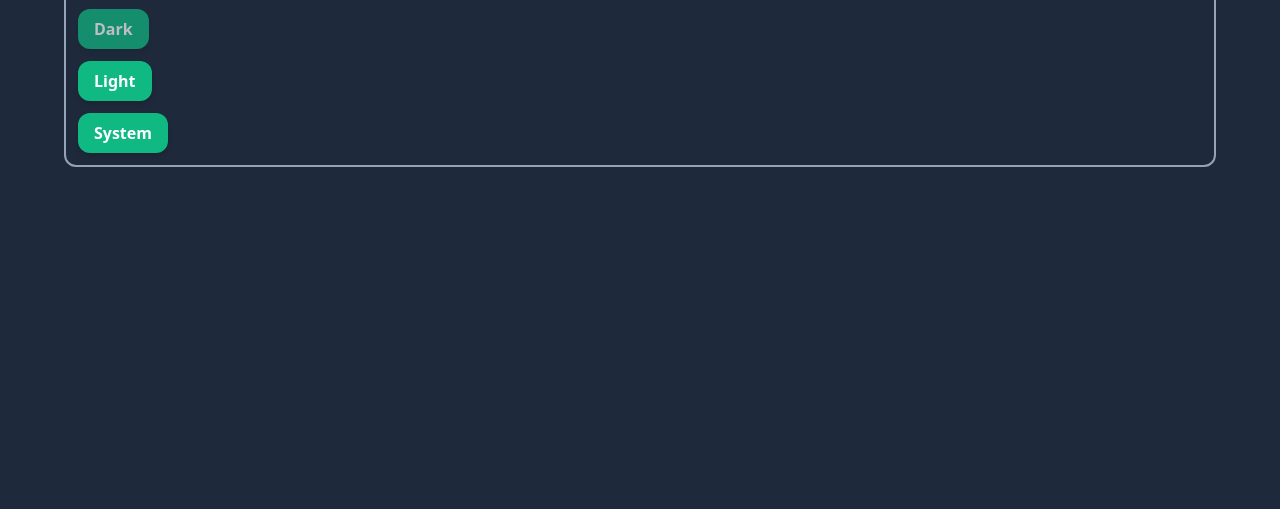
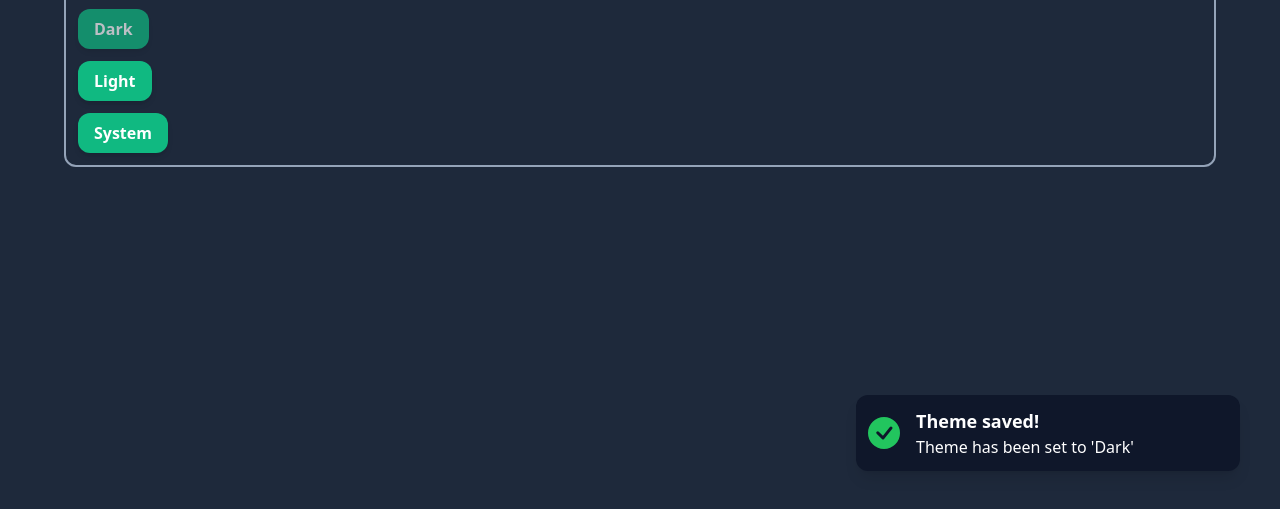
Before and after one commit to JessenMorten/personal-website, a Gatsby site: page /settings in a window 1280 px wide. Both pictures are taken after a click on the button "Dark". Shown: the part 289-798 px from the top of the page. Built offline with nearby package versions, Linux system fonts and the light colour scheme; Gatsby itself is replaced by a stand-in of ours.

Commit message:
Add notification service

```diff
--- a/src/components/Page.tsx
+++ b/src/components/Page.tsx
@@ -1,6 +1,7 @@
 import { Link } from "gatsby";
-import React, { FC, PropsWithChildren } from "react";
+import React, { FC, PropsWithChildren, useEffect, useState } from "react";
 import { Helmet } from "react-helmet";
+import { Notification, notificationService, NotificationType } from "../services/notificationService";
 
 export interface Seo {
     title?: string;
@@ -30,8 +31,19 @@ const NavLink: FC<PropsWithChildren<{ to: string }>> = (props) => {
 };
 
 export const Page: FC<PageProps> = (props) => {
+    // Setup notifications
+    const [notifications, setNotifications] = useState<Notification[]>([]);
+    const notificationObserver = { handle: setNotifications };
+    useEffect(() => {
+        notificationService.subscribe(notificationObserver);
+
+        return () => {
+            notificationService.unsubscribe(notificationObserver);
+        };
+    }, []);
+
+    // Setup SEO
     let title = props.headline;
-
     if (!!props.seo) {
         title = props.seo.title || title;
     }
@@ -118,6 +130,46 @@ export const Page: FC<PageProps> = (props) => {
                 {props.children}
             </div>
         </main>
+
+        {/* Notifications */}
+        <div className="fixed bottom-10 right-10 left-10 sm:left-auto">
+            {notifications.map(n => (
+                <div key={n.id}>
+                    <div className="mt-3 sm:w-96 mx-auto p-3 flex items-center bg-white dark:bg-slate-900 rounded-xl shadow-lg space-x-4">
+                        <div className="shrink-0">
+                            {n.type !== NotificationType.Information ? null : (
+                                <svg className="text-blue-500 w-4 h-4 sm:w-8 sm:h-8" xmlns="http://www.w3.org/2000/svg" fill="currentColor" viewBox="0 0 16 16">
+                                    <path d="M8 16A8 8 0 1 0 8 0a8 8 0 0 0 0 16zm.93-9.412-1 4.705c-.07.34.029.533.304.533.194 0 .487-.07.686-.246l-.088.416c-.287.346-.92.598-1.465.598-.703 0-1.002-.422-.808-1.319l.738-3.468c.064-.293.006-.399-.287-.47l-.451-.081.082-.381 2.29-.287zM8 5.5a1 1 0 1 1 0-2 1 1 0 0 1 0 2z" />
+                                </svg>
+                            )}
+
+                            {n.type !== NotificationType.Success ? null : (
+                                <svg className="text-green-500 w-4 h-4 sm:w-8 sm:h-8" xmlns="http://www.w3.org/2000/svg" fill="currentColor" viewBox="0 0 16 16">
+                                    <path d="M16 8A8 8 0 1 1 0 8a8 8 0 0 1 16 0zm-3.97-3.03a.75.75 0 0 0-1.08.022L7.477 9.417 5.384 7.323a.75.75 0 0 0-1.06 1.06L6.97 11.03a.75.75 0 0 0 1.079-.02l3.992-4.99a.75.75 0 0 0-.01-1.05z" />
+                                </svg>
+                            )}
+
+                            {n.type !== NotificationType.Warning ? null : (
+                                <svg className="text-yellow-500 w-4 h-4 sm:w-8 sm:h-8" xmlns="http://www.w3.org/2000/svg" fill="currentColor" viewBox="0 0 16 16">
+                                    <path d="M16 8A8 8 0 1 1 0 8a8 8 0 0 1 16 0zM8 4a.905.905 0 0 0-.9.995l.35 3.507a.552.552 0 0 0 1.1 0l.35-3.507A.905.905 0 0 0 8 4zm.002 6a1 1 0 1 0 0 2 1 1 0 0 0 0-2z" />
+                                </svg>
+                            )}
+
+                            {n.type !== NotificationType.Error ? null : (
+                                <svg className="text-red-500 w-4 h-4 sm:w-8 sm:h-8" xmlns="http://www.w3.org/2000/svg" fill="currentColor" viewBox="0 0 16 16">
+                                <path d="M16 8A8 8 0 1 1 0 8a8 8 0 0 1 16 0zM5.354 4.646a.5.5 0 1 0-.708.708L7.293 8l-2.647 2.646a.5.5 0 0 0 .708.708L8 8.707l2.646 2.647a.5.5 0 0 0 .708-.708L8.707 8l2.647-2.646a.5.5 0 0 0-.708-.708L8 7.293 5.354 4.646z"/>
+                              </svg>
+                            )}
+
+                        </div>
+                        <div>
+                            <div className="sm:text-lg font-medium sm:font-bold text-slate-900 dark:text-white">{n.title}</div>
+                            <p className="text-sm sm:text-base text-slate-500 dark:text-white">{n.message}</p>
+                        </div>
+                    </div>
+                </div>
+            ))}
+        </div>
     </>
     );
 };
--- /dev/null
+++ b/src/services/notificationService.ts
@@ -0,0 +1,101 @@
+export enum NotificationType {
+    Information = "Information",
+    Success = "Success",
+    Warning = "Warning",
+    Error = "Error"
+}
+
+export interface Notification {
+    id: string;
+    title: string;
+    message: string;
+    type: NotificationType;
+}
+
+export interface NotificationObserver {
+    handle: (allNotification: Notification[]) => void
+}
+
+export interface NotificationService {
+    subscribe: (observer: NotificationObserver) => void;
+    unsubscribe: (observer: NotificationObserver) => void;
+    information: (title: string, message: string) => void;
+    success: (title: string, message: string) => void;
+    warning: (title: string, message: string) => void;
+    error: (title: string, message: string) => void;
+}
+
+export const notificationService = ((): NotificationService => {
+    const notifications: Notification[] = [];
+    const observers: NotificationObserver[] = [];
+
+    const notifyAll = () => {
+        for (let i = 0; i < observers.length; i++) {
+            const observer = observers[i];
+            try {
+                observer.handle([...notifications]);
+            } catch (error) {
+                console.error(error);
+            }
+        }
+    };
+
+    const subscribe = (observer: NotificationObserver) => {
+        observers.push(observer);
+        try {
+            observer.handle([...notifications]);
+        } catch (error) {
+            console.error(error);
+        }
+    }
+
+    const unsubscribe = (observer: NotificationObserver) => {
+        const index = observers.indexOf(observer);
+        if (index > -1) {
+            observers.splice(index, 1);
+        }
+    };
+
+    const addNotification = (title: string, message: string, type: NotificationType) => {
+        const notification = {
+            id: `${title}-${new Date().getTime()}`,
+            title: title,
+            message: message,
+            type: type
+        };
+        notifications.push(notification);
+        notifyAll();
+        setTimeout(() => {
+            const index = notifications.findIndex(n => n.id === notification.id);
+            if (index > -1) {
+                notifications.splice(index, 1);
+                notifyAll();
+            }
+        }, 10000);
+    };
+
+    const information = (title: string, message: string) => {
+        addNotification(title, message, NotificationType.Information);
+    };
+
+    const success = (title: string, message: string) => {
+        addNotification(title, message, NotificationType.Success);
+    };
+
+    const warning = (title: string, message: string) => {
+        addNotification(title, message, NotificationType.Warning);
+    };
+
+    const error = (title: string, message: string) => {
+        addNotification(title, message, NotificationType.Error);
+    };
+
+    return {
+        subscribe: subscribe,
+        unsubscribe: unsubscribe,
+        information: information,
+        success: success,
+        warning: warning,
+        error: error
+    };
+})();
--- a/src/services/themeService.ts
+++ b/src/services/themeService.ts
@@ -1,3 +1,5 @@
+import { notificationService } from "./notificationService";
+
 export enum ThemeSetting {
     Dark = "Dark",
     Light = "Light",
@@ -60,6 +62,10 @@ export const themeService = ((): ThemeService => {
     const setThemeSetting = (theme: ThemeSetting) => {
         if (Object.keys(ThemeSetting).includes(theme)) {
             localStorage.setItem(themeSettingKey, String(theme));
+            notificationService.success(
+                "Theme saved!",
+                `Theme has been set to '${theme}'`
+            );
         }
         activateTheme();
     };
```
